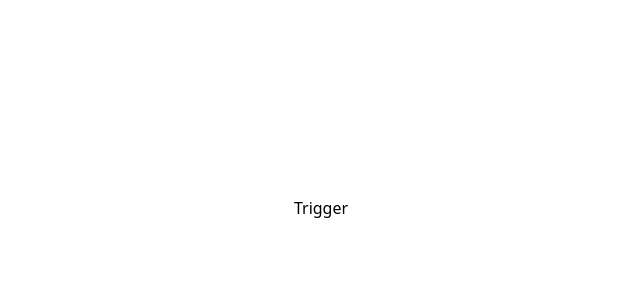
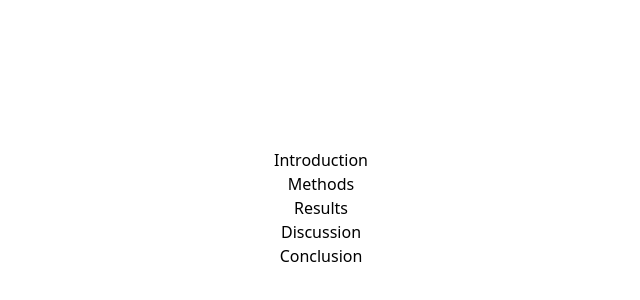
Before and after one commit to Redmoor19/UI_components, a React (Vite) app: page / in a window 1280 px wide. Shown: the part 192-492 px from the top of the page, without its empty margins (319-959 px from the left). Built offline with nearby package versions, Linux system fonts and the light colour scheme.

Commit message:
feat: Implement ExpandableList component with data mapping

```diff
--- a/src/App.tsx
+++ b/src/App.tsx
@@ -1,25 +1,36 @@
 import { Expandable } from "./Components/expandable/ui/Expandable";
 import { ExpandableContent } from "./Components/expandable/ui/ExpandableContent";
+import { ExpandableList } from "./Components/expandable/ui/ExpandableList";
 import { ExpandableTrigger } from "./Components/expandable/ui/ExpandableTrigger";
+
+const items = [
+  {
+    title: "Introduction",
+    description: "The opening section that sets the stage.",
+  },
+  { title: "Methods", description: "A detailed look at the techniques used." },
+  { title: "Results", description: "The outcomes and findings of the study." },
+  {
+    title: "Discussion",
+    description: "An interpretation and analysis of the results.",
+  },
+  {
+    title: "Conclusion",
+    description: "A summary of the main points and implications.",
+  },
+];
 
 function App() {
   return (
-    <div className="h-dvh flex justify-center items-center">
-      <Expandable axle="horisontal">
-        <ExpandableContent
-          className="border border-red-400 p-2 w-96"
-        >
-          Aliquam erat volutpat. Nunc eleifend leo vitae magna. In id erat non
-          orci commodo lobortis. Proin neque massa, cursus ut, gravida ut,
-          lobortis eget, lacus. Sed diam. Praesent fermentum tempor tellus.
-          Nullam tempus. Mauris ac felis vel velit tristique imperdiet. Donec at
-          pede. Etiam vel neque nec dui dignissim bibendum. Vivamus id enim.
-          Phasellus neque orci, porta a, aliquet quis, semper a, massa.
-          Phasellus purus. Pellentesque tristique imperdiet tortor. Nam euismod
-          tellus id erat.
-        </ExpandableContent>
-        <ExpandableTrigger className="px-3">Trigger</ExpandableTrigger>
-      </Expandable>
+    <div className="h-dvh flex flex-col justify-center items-center">
+      <ExpandableList>
+        {items.map((item) => (
+          <Expandable key={item.title} id={item.title}>
+            <ExpandableTrigger>{item.title}</ExpandableTrigger>
+            <ExpandableContent>{item.description}</ExpandableContent>
+          </Expandable>
+        ))}
+      </ExpandableList>
     </div>
   );
 }
```
